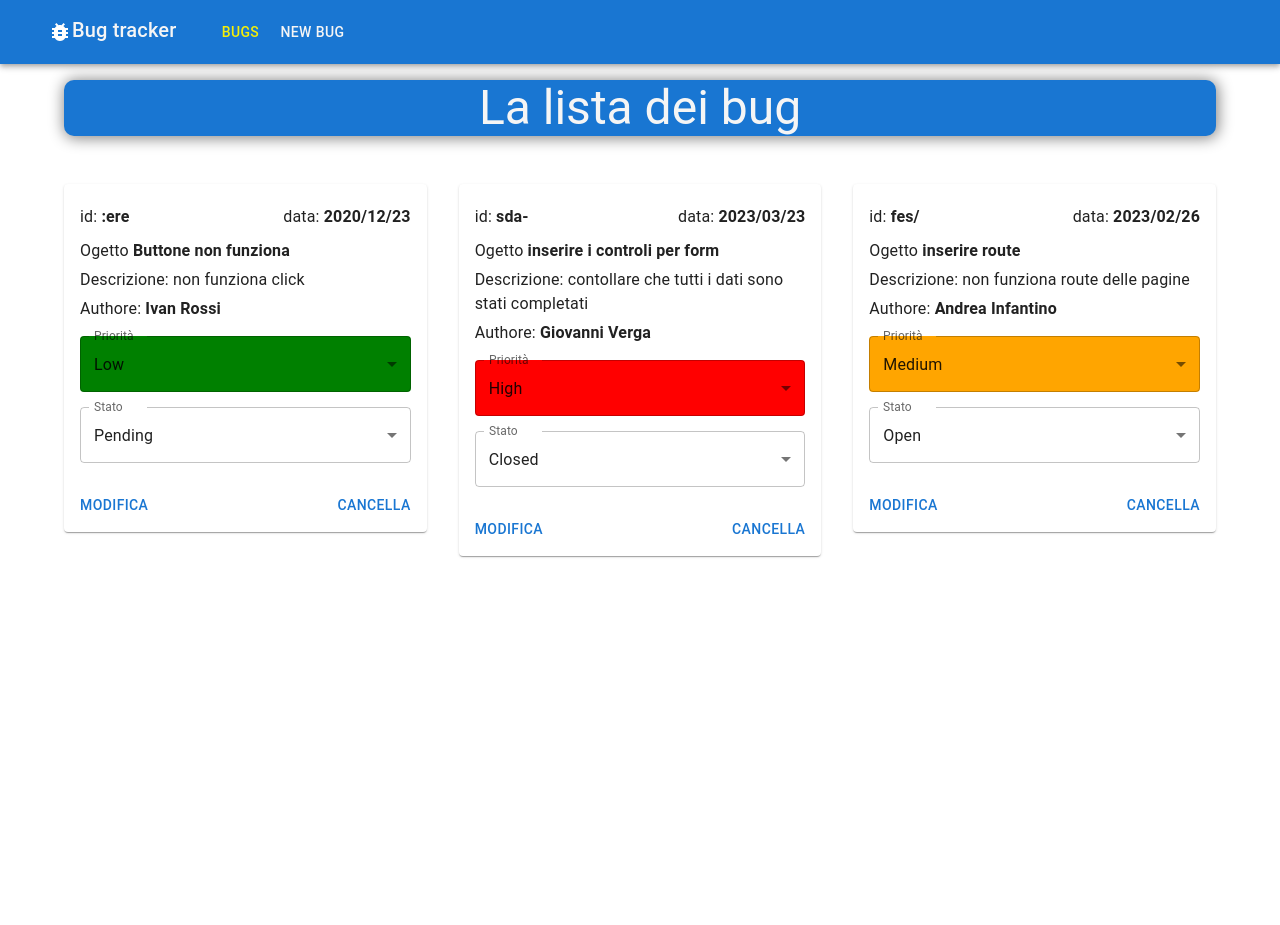
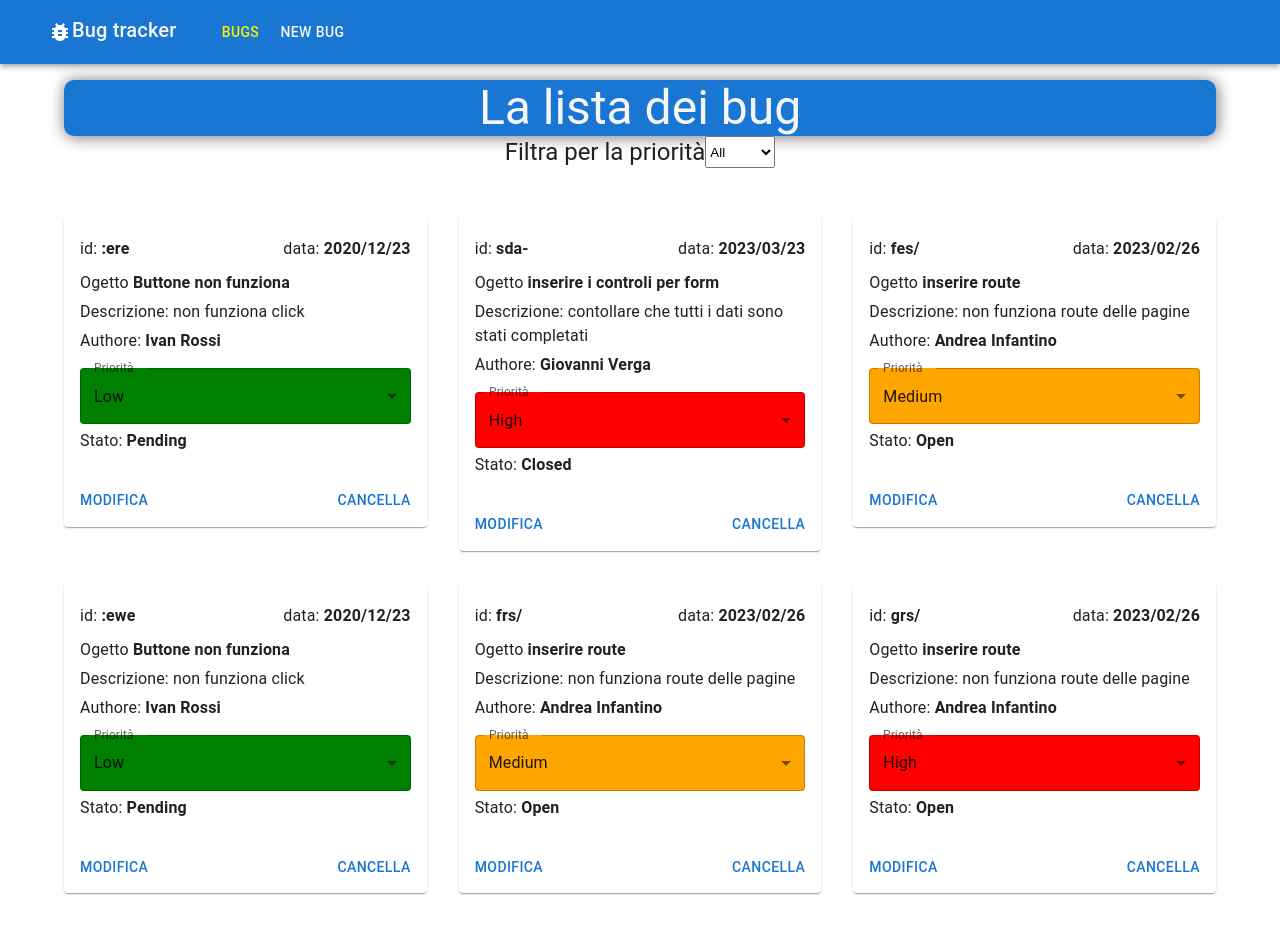
Before and after one commit to KDaniyil/Test-bug-trucker, a React (Create React App) app: page / in a window 1280 px wide. Before the commit the page ends 800 px from the top, so only its background shows below. Built offline with nearby package versions, Linux system fonts and the light colour scheme.

Commit message:
add filter

```diff
--- a/src/components/BugForm/BugForm.tsx
+++ b/src/components/BugForm/BugForm.tsx
@@ -1,6 +1,14 @@
-import { TextField, Button } from '@mui/material'
+import {
+    TextField,
+    Button,
+    Box,
+    FormControl,
+    InputLabel,
+    Select,
+    MenuItem,
+    SelectChangeEvent,
+} from '@mui/material'
 import BugPriority from 'components/BugPriority/BugPriority'
-import BugState from 'components/BugState/BugState'
 import { useState } from 'react'
 import { useAppDispatch } from 'redux/hooks'
 import { Bug, resetBug } from 'utils/bugModel'
@@ -19,6 +27,12 @@ const BugForm = ({ bug }: Props) => {
         setNewBug((prevState) => ({
             ...prevState,
             [e.target.name]: e.target.value,
+        }))
+    }
+    const handleChangeState = (event: SelectChangeEvent) => {
+        setNewBug((prevState) => ({
+            ...prevState,
+            state: event.target.value as string,
         }))
     }
     const onSend = (e: React.FormEvent<HTMLFormElement>) => {
@@ -64,10 +78,32 @@ const BugForm = ({ bug }: Props) => {
                 ></TextField>
             </div>
             <div>
-                <BugPriority priority={newBug.priority.toString()} />
+                <BugPriority
+                    priority={newBug.priority.toString()}
+                    id={newBug.id}
+                />
             </div>
             <div>
-                <BugState state={newBug.state} />
+                <Box sx={{ minWidth: 120, marginTop: '15px' }}>
+                    <FormControl fullWidth>
+                        <InputLabel id="select-label">Stato</InputLabel>
+                        <Select
+                            required
+                            labelId="select-label"
+                            id="demo-simple-select"
+                            value={newBug.state}
+                            label="Priorità"
+                            name="state"
+                            onChange={handleChangeState}
+                        >
+                            <MenuItem defaultChecked value={'Open'}>
+                                Open
+                            </MenuItem>
+                            <MenuItem value={'Pending'}>Pending</MenuItem>
+                            <MenuItem value={'Closed'}>Closed</MenuItem>
+                        </Select>
+                    </FormControl>
+                </Box>
             </div>
             <Button
                 variant="outlined"
--- a/src/components/BugPriority/BugPriority.tsx
+++ b/src/components/BugPriority/BugPriority.tsx
@@ -7,16 +7,26 @@ import {
     SelectChangeEvent,
 } from '@mui/material'
 import React from 'react'
+import { useAppDispatch } from 'redux/hooks'
+import { changePriority } from 'redux/prioriyReducer'
 import { COLORS } from 'utils/bugModel'
 
 type Props = {
     priority: string
+    id: string
 }
 
-const BugPriority = ({ priority }: Props) => {
+const BugPriority = ({ priority, id }: Props) => {
+    const dispatch = useAppDispatch()
     const [priorityBug, setPriorityBug] = React.useState(priority)
     const handleChange = (event: SelectChangeEvent) => {
         setPriorityBug(event.target.value as string)
+        dispatch(
+            changePriority({
+                id: id,
+                priority: priorityBug,
+            })
+        )
     }
     return (
         <Box sx={{ minWidth: 120, marginTop: '15px' }}>
@@ -31,9 +41,7 @@ const BugPriority = ({ priority }: Props) => {
                     onChange={handleChange}
                     sx={{ backgroundColor: `${COLORS[Number(priorityBug)]}` }}
                 >
-                    <MenuItem defaultChecked value={1}>
-                        High
-                    </MenuItem>
+                    <MenuItem value={1}>High</MenuItem>
                     <MenuItem value={2}>Medium</MenuItem>
                     <MenuItem value={3}>Low</MenuItem>
                 </Select>
--- a/src/components/BugState/BugState.tsx
+++ /dev/null
@@ -1,44 +0,0 @@
-import {
-    Box,
-    FormControl,
-    InputLabel,
-    MenuItem,
-    Select,
-    SelectChangeEvent,
-} from '@mui/material'
-import React from 'react'
-
-type Props = {
-    state?: string
-}
-
-const BugState = ({ state }: Props) => {
-    const [bugState, setBugState] = React.useState(state)
-
-    const handleChange = (event: SelectChangeEvent) => {
-        setBugState(event.target.value as string)
-    }
-    return (
-        <Box sx={{ minWidth: 120, marginTop: '15px' }}>
-            <FormControl fullWidth>
-                <InputLabel id="select-label">Stato</InputLabel>
-                <Select
-                    required
-                    labelId="select-label"
-                    id="demo-simple-select"
-                    value={bugState}
-                    label="Priorità"
-                    onChange={handleChange}
-                >
-                    <MenuItem defaultChecked value={'Open'}>
-                        Open
-                    </MenuItem>
-                    <MenuItem value={'Pending'}>Pending</MenuItem>
-                    <MenuItem value={'Closed'}>Closed</MenuItem>
-                </Select>
-            </FormControl>
-        </Box>
-    )
-}
-
-export default BugState
--- a/src/components/BugsList/BugsList.tsx
+++ b/src/components/BugsList/BugsList.tsx
@@ -8,7 +8,13 @@ type Props = {
 
 const BugsList = ({ bugsArray }: Props) => {
     return (
-        <Grid container spacing={4} justifyContent="center" marginTop={2}>
+        <Grid
+            container
+            spacing={4}
+            justifyContent="center"
+            marginTop={2}
+            marginBottom={4}
+        >
             {bugsArray.map((bug) => {
                 return (
                     <Grid item xs={12} sm={6} md={4} key={bug.id}>
--- a/src/components/BugsList/BugsListItem.tsx
+++ b/src/components/BugsList/BugsListItem.tsx
@@ -3,7 +3,6 @@ import { Link } from 'react-router-dom'
 import { Bug } from 'utils/bugModel'
 import './BugsListItem.scss'
 import BugPriority from 'components/BugPriority/BugPriority'
-import BugState from 'components/BugState/BugState'
 import { useAppDispatch } from 'redux/hooks'
 import { deleteBug } from 'redux/bugsReducer'
 
@@ -31,8 +30,11 @@ const BugsListItem = ({ bug }: Props) => {
                 <p>
                     Authore: <span className="bold">{bug.creator}</span>
                 </p>
-                <BugPriority priority={bug.priority.toString()} />
-                <BugState state={bug.state} />
+                <BugPriority priority={bug.priority.toString()} id={bug.id} />
+                <p>
+                    {' '}
+                    Stato: <span className="bold">{bug.state}</span>
+                </p>
                 <p className={bug.dateLastChange === '' ? 'hide' : 'show'}>
                     L'ultima modifica:{' '}
                     <span className="bold">{bug.dateLastChange}</span>
--- a/src/pages/BugsPage/BugsPage.tsx
+++ b/src/pages/BugsPage/BugsPage.tsx
@@ -1,15 +1,42 @@
+import { Box, Typography } from '@mui/material'
 import BugsList from 'components/BugsList/BugsList'
 import PageTitle from 'components/PageTitle/PageTitle'
+import { useState } from 'react'
 import { useAppSelector } from 'redux/hooks'
 
 type Props = {}
 
 const BugsPage = (props: Props) => {
     const bugsArray = useAppSelector((state) => state.bugs)
+    const [selectedFiltr, setSelectedFiltr] = useState('')
+    const handleChange = (e: React.ChangeEvent<HTMLSelectElement>) => {
+        setSelectedFiltr(e.target.value)
+    }
+
     return (
         <>
             <PageTitle>La lista dei bug</PageTitle>
-            <BugsList bugsArray={bugsArray} />
+            <Box display={'flex'} justifyContent={'center'}>
+                <Typography variant="h5" textAlign={'center'}>
+                    Filtra per la priorità
+                </Typography>
+                <select value={selectedFiltr} onChange={handleChange}>
+                    <option value="">All</option>
+                    <option value="1">High</option>
+                    <option value="2">Medium</option>
+                    <option value="3">Low</option>
+                </select>
+            </Box>
+
+            <BugsList
+                bugsArray={
+                    selectedFiltr === ''
+                        ? bugsArray
+                        : bugsArray.filter(
+                              (bug) => bug.priority === Number(selectedFiltr)
+                          )
+                }
+            />
         </>
     )
 }
--- a/src/redux/bugsReducer.ts
+++ b/src/redux/bugsReducer.ts
@@ -32,6 +32,36 @@ const initialState: Bug[] = [
         dateCreation: '2023/02/26',
         dateLastChange: '',
     },
+    {
+        id: ':ewe',
+        title: 'Buttone non funziona',
+        description: 'non funziona click',
+        creator: 'Ivan Rossi',
+        priority: 3,
+        state: 'Pending',
+        dateCreation: '2020/12/23',
+        dateLastChange: '',
+    },
+    {
+        id: 'frs/',
+        title: 'inserire route',
+        description: 'non funziona route delle pagine',
+        creator: 'Andrea Infantino',
+        priority: 2,
+        state: 'Open',
+        dateCreation: '2023/02/26',
+        dateLastChange: '',
+    },
+    {
+        id: 'grs/',
+        title: 'inserire route',
+        description: 'non funziona route delle pagine',
+        creator: 'Andrea Infantino',
+        priority: 1,
+        state: 'Open',
+        dateCreation: '2023/02/26',
+        dateLastChange: '',
+    },
 ]
 
 export const bugSlice = createSlice({
@@ -39,14 +69,23 @@ export const bugSlice = createSlice({
     initialState,
     reducers: {
         createBug: (state, action: PayloadAction<Bug>) => {
-            void state.push(action.payload)
+            state.push(action.payload)
         },
         deleteBug: (state, action: PayloadAction<Bug>) => {
-            return state.filter((p) => p.id !== action.payload.id)
+            return state.filter((b) => b.id !== action.payload.id)
         },
-        updateBug: (state, action: PayloadAction<Bug>) => {},
+        changePriority: (state, action) => ({
+            ...state,
+            [action.payload.id]: action.payload.priority,
+        }),
+        // updateBug: (state, action: PayloadAction<Bug>) => {
+        //     const index: number = state.findIndex(
+        //         (bug) => bug.id === action.payload.id
+        //     )
+        //     return (state[index] = action.payload)
+        // },
     },
 })
 
-export const { createBug, updateBug, deleteBug } = bugSlice.actions
+export const { createBug, deleteBug, changePriority } = bugSlice.actions
 export default bugSlice.reducer
```
